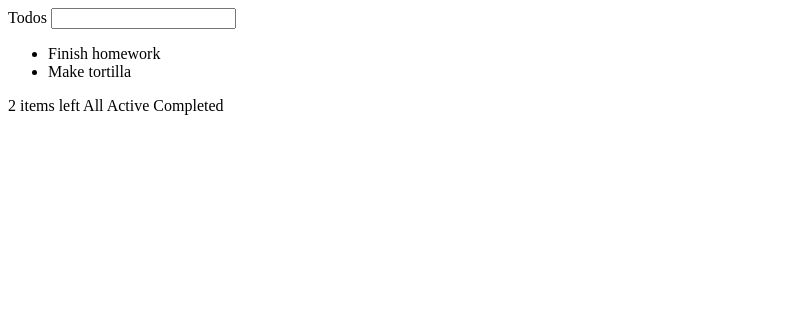
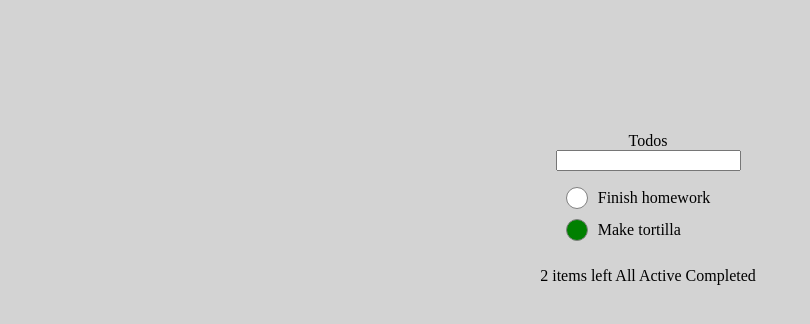
Before and after one commit to mirek-t/todo_app, a website: page index.html in a window 1280 px wide. Shown: the whole page, without its empty margins (0-810 px from the left). Drawn offline with nearby package versions, Linux system fonts and the light colour scheme; files that its build step writes are made by us from their sources.

Commit message:
add scss to html structure

```diff
--- a/index.html
+++ b/index.html
@@ -15,12 +15,12 @@
         <li class="tasks__item task">
           <span class="task__status"></span>
           <span class="task__title">Finish homework</span>
-          <span class="task__remove"></span>
+          <span class="task__removeIcon"></span>
         </li>
-        <li class="tasks__item">
-          <span class="task__status"></span>
+        <li class="tasks__item task">
+          <span class="task__status task__status--completed"></span>
           <span class="task__title">Make tortilla</span>
-          <span class="task__remove"></span>
+          <span class="task__removeIcon"></span>
         </li>
       </ul>
       <nav class="tasks__filter filter">
@@ -30,5 +30,11 @@
         <a class="filter__btn" id="completedTasks"></a>Completed
       </nav>
     </div>
+
+    <li class="tasks__item task hidden clone">
+      <span class="task__status"></span>
+      <span class="task__title">Learn JS</span>
+      <span class="task__removeIcon"></span>
+    </li>
   </body>
 </html>
--- a/src/scss/main.scss
+++ b/src/scss/main.scss
@@ -0,0 +1,64 @@
+body {
+  width: 100%;
+  min-height: 100vh;
+  background-color: lightgray;
+}
+
+.tasks {
+  min-height: 50vh;
+  display: flex;
+  justify-content: center;
+  align-items: center;
+  flex-wrap: nowrap;
+  flex-direction: column;
+  //   box-sizing: content-box;
+
+  #{&}__list {
+    list-style: none;
+    padding-left: 0;
+  }
+}
+
+.task {
+  display: flex;
+  align-items: center;
+  cursor: pointer;
+  margin-bottom: 10px;
+
+  #{&}__status {
+    border-radius: 50%;
+    height: 20px;
+    width: 20px;
+    border: 1px solid gray;
+    background-color: white;
+    margin-right: 10px;
+    display: inline-block;
+  }
+
+  #{&}__status.task__status--completed {
+    background-color: green;
+  }
+
+  #{&}__title {
+    margin-right: 10px;
+  }
+
+  #{&}__removeIcon {
+    width: 10px;
+    height: 10px;
+    display: inline-block;
+    position: relative;
+  }
+
+  &:hover .task__removeIcon::after {
+    content: "x";
+    font-family: sans-serif;
+    position: absolute;
+    top: -6px;
+    right: 0;
+  }
+}
+
+.hidden {
+  display: none;
+}
```
